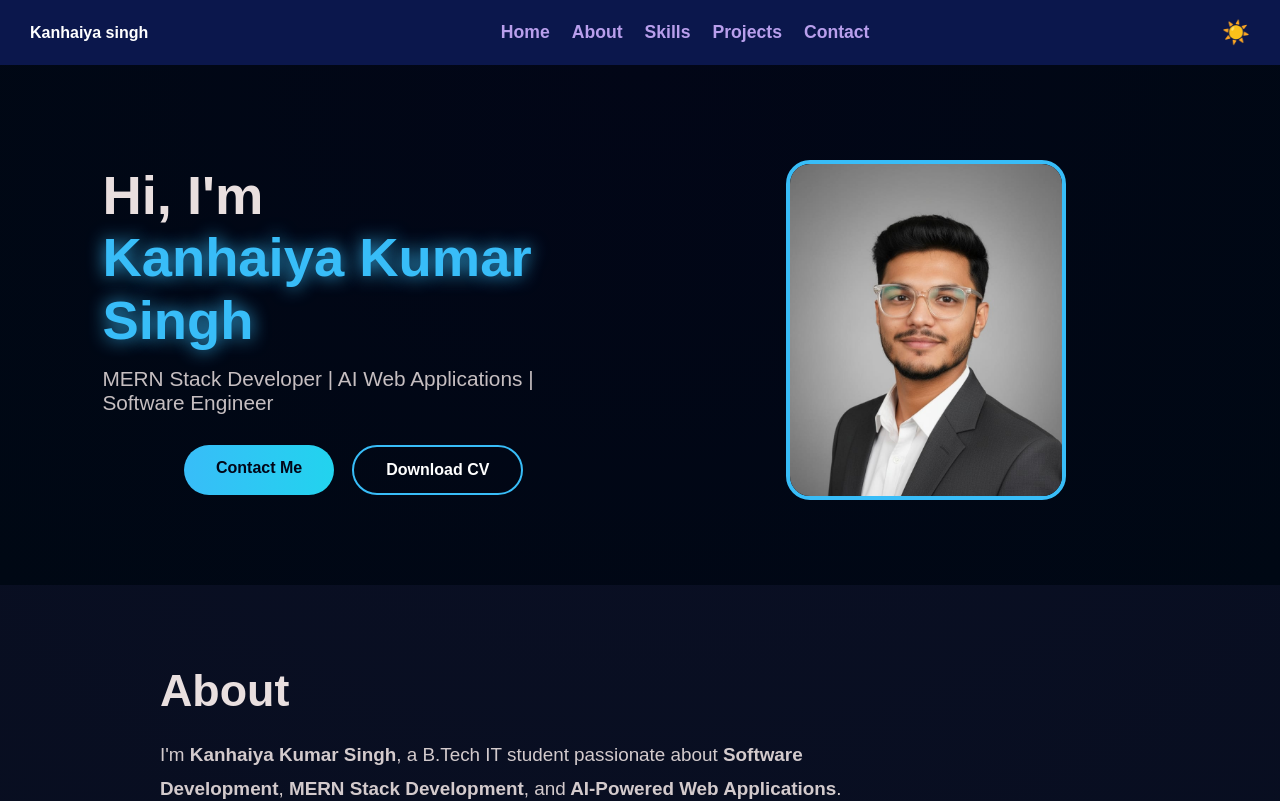
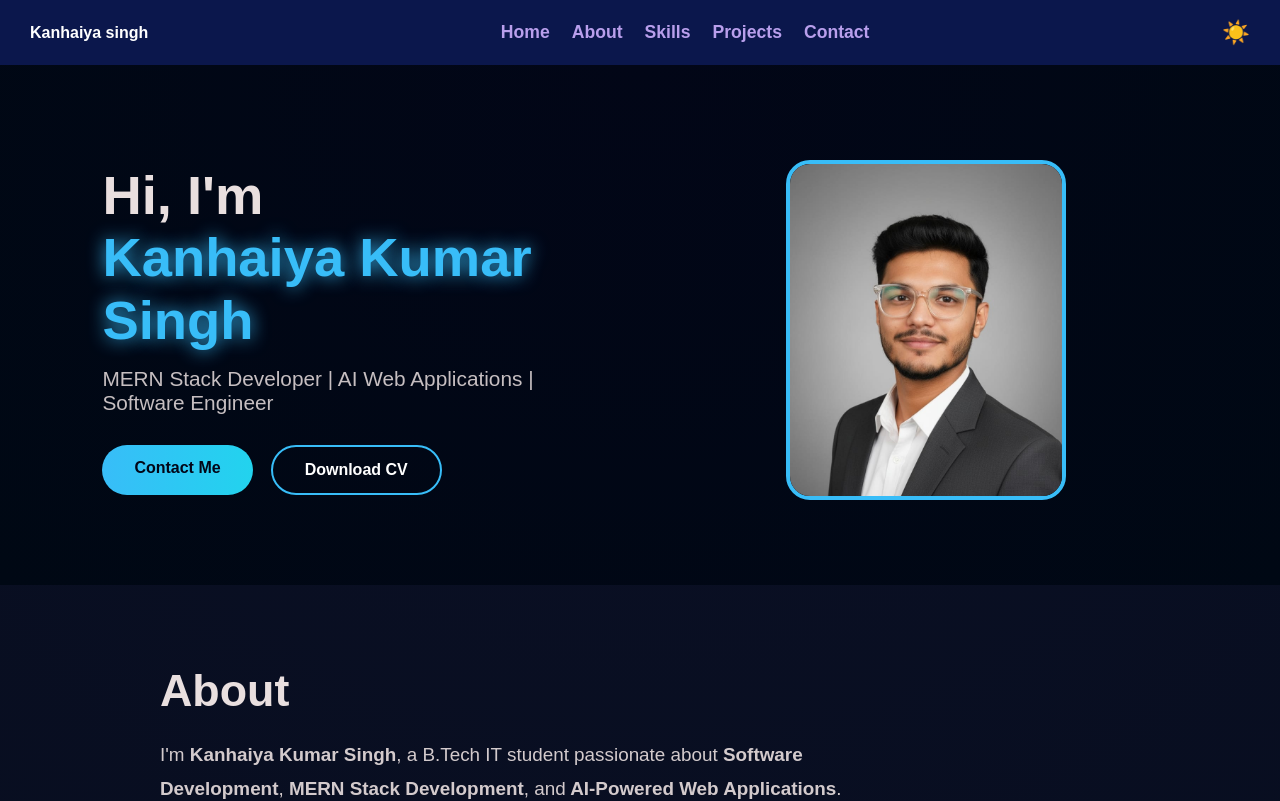
Before and after one commit to KANHAIYASINGH337/portfolio, a React (Create React App) app: page / in a window 1280 px wide. Shown: the top 801 px of the page. Built offline with nearby package versions, Linux system fonts and the light colour scheme.

Commit message:
deleted hero button

```diff
--- a/src/App.css
+++ b/src/App.css
@@ -548,13 +548,6 @@ body{font-family:"Poppins",sans-serif}
     margin:0 auto;
   }
 }
-/* ===== HERO BUTTON CENTER FIX ===== */
-.hero-buttons{
-  display:flex;
-  justify-content:center;   /* 👈 CENTER BUTTONS */
-  gap:18px;
-}
-
 
 
 /* ===== PROFESSIONAL PROJECTS ===== */
```
